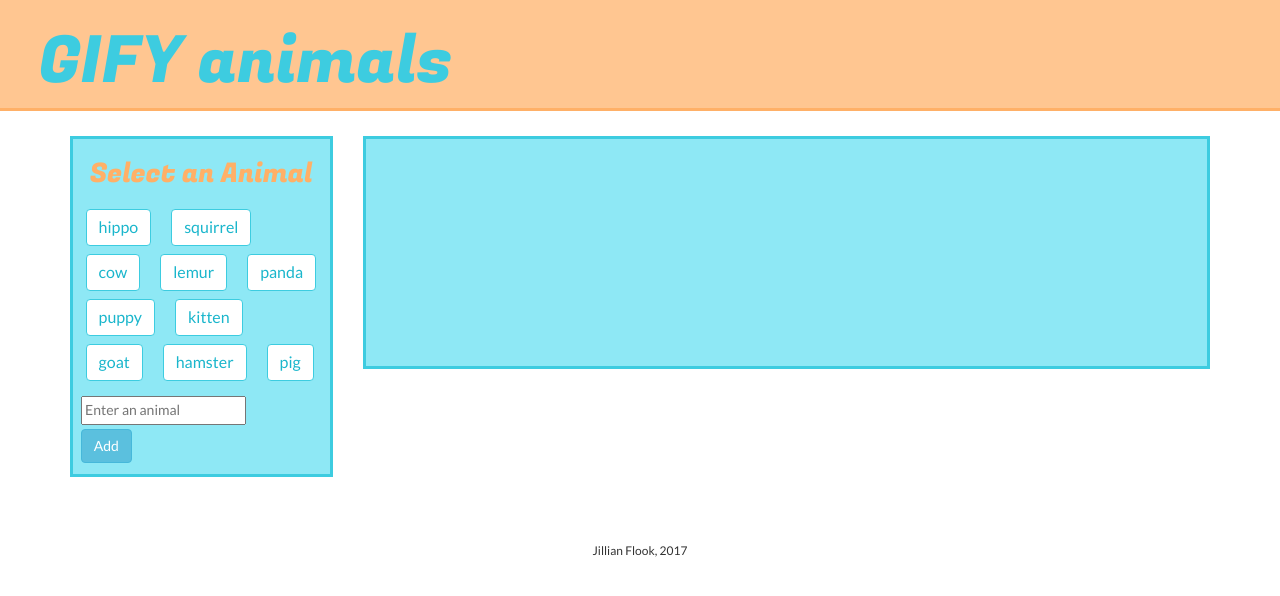
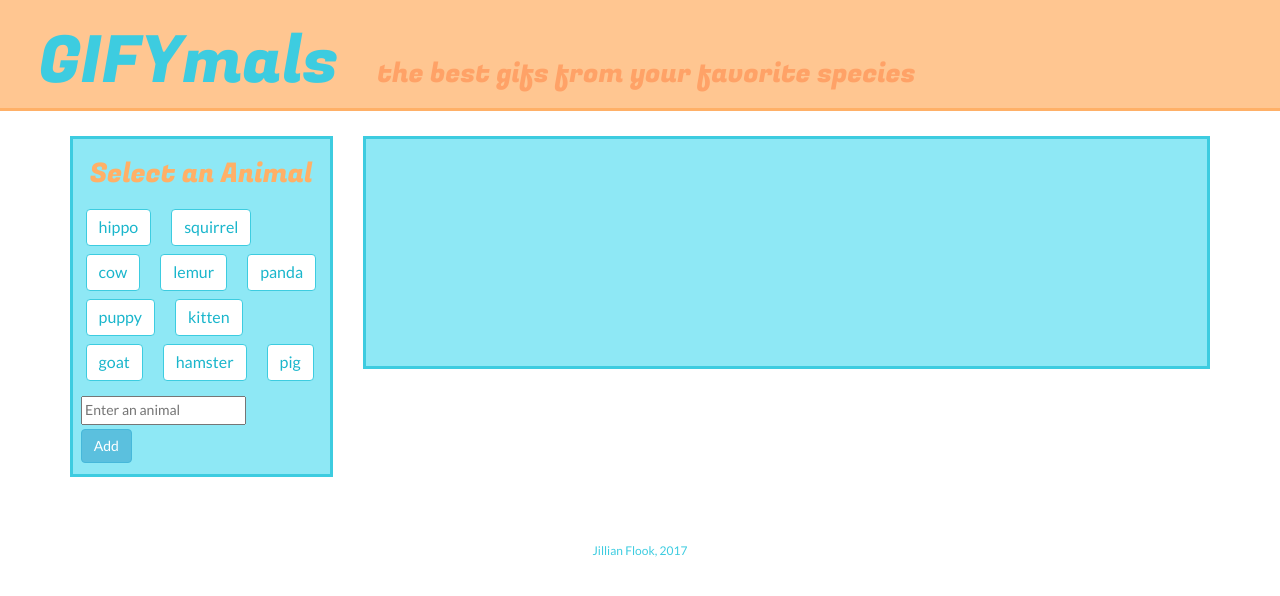
Before and after one commit to jflook10/Giphy, a PHP site: page / in a window 1280 px wide. Shown: the top 596 px of the page. Run offline with PHP 8.4, Linux system fonts and the light colour scheme; some libraries are stand-ins or nearby versions.

Commit message:
minor css updates

```diff
--- a/assets/css/style.css
+++ b/assets/css/style.css
@@ -21,8 +21,12 @@ h1{
 	color: #3DCCE0;
 	font-family: 'Fugaz One', cursive;
 	padding-bottom: 0px;
+	display: inline-block;
 }
 
+#tagline{
+	display: inline-block;
+	color: #ffa267;
 }
 
 
@@ -139,4 +143,5 @@ footer{
 	font-size: 12px;
 	text-align: center;
 	align-self: flex-end;
+	color: #3DCCE0;
 }
--- a/assets/javascript/game.js
+++ b/assets/javascript/game.js
@@ -1,9 +1,18 @@
 
 var animals = ["hippo", "squirrel", "cow", "lemur", "panda", "puppy", "kitten", "goat", "hamster", "pig"];
 
-var animalName = "pets";
+var animalName;
 
 $("document").ready(function(){
+
+ // Output all of the new information into the relevant HTML sections
+ if(localStorage.key("animal")){
+ 	animalName = localStorage.getItem("animal");
+ 	console.log("IT WORKED!");
+ } else{
+ 	animalName = "pets"
+ 	console.log("PETS")
+ }
 
 //dynamically adds buttons from the animals array to the page
 function renderButtons(){
@@ -49,6 +58,10 @@ $("body").on("click", ".animalBtn", function() {
     $("#gifArea").empty();
 
     loadGifs();
+
+    //calls last searched animal on local storage
+	localStorage.setItem("animal", animalName);
+	console.log("local storage")
 }); //end of button on-click
 
 function loadGifs(){
@@ -99,6 +112,7 @@ $("#gifArea").on("mouseleave", ".animalGif", function(){
 
 
 
+
 renderButtons();
 loadGifs();
 
--- a/index.html
+++ b/index.html
@@ -19,7 +19,8 @@
 <body>
 	<div class="flexContain">
 		<header>
-			<h1>GIFY animals</h1>
+			<h1>GIFYmals</h1>
+			<h3 id="tagline">the best gifs from your favorite species</h3>
 		</header>
 		<main class="container">
 			<div class="row">
```
